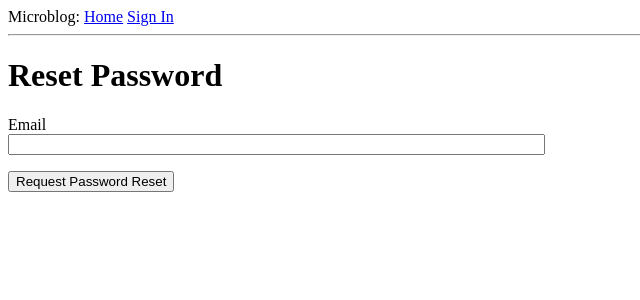
After one commit to bendaten/flask_tutorial, a Flask app: page /reset_password_request in a window 1280 px wide. The commit adds this page. Shown: the top 300 px of the page, without its empty margins (0-640 px from the left). Run offline with Flask 2, Linux system fonts and the light colour scheme.

Commit message:
chapter 10

```diff
--- a/app/__init__.py
+++ b/app/__init__.py
@@ -2,6 +2,7 @@ import logging
 import os
 from logging.handlers import SMTPHandler, RotatingFileHandler
 
+from flask_mail import Mail
 from flask_sqlalchemy import SQLAlchemy
 from flask import Flask
 from flask_migrate import Migrate
@@ -15,6 +16,7 @@ db = SQLAlchemy(app)
 migrate = Migrate(app, db)
 login = LoginManager(app)
 login.login_view = 'login'
+mail = Mail(app)
 
 if not app.debug:
     if app.config['MAIL_SERVER']:
--- a/app/forms.py
+++ b/app/forms.py
@@ -50,3 +50,15 @@ class PostForm(FlaskForm):
     post = TextAreaField('Say something', validators=[
         DataRequired(), Length(min=1, max=140)])
     submit = SubmitField('Submit')
+
+
+class ResetPasswordRequestForm(FlaskForm):
+    email = StringField('Email', validators=[DataRequired(), Email()])
+    submit = SubmitField('Request Password Reset')
+
+
+class ResetPasswordForm(FlaskForm):
+    password = PasswordField('Password', validators=[DataRequired()])
+    password2 = PasswordField(
+        'Repeat Password', validators=[DataRequired(), EqualTo('password')])
+    submit = SubmitField('Request Password Reset')
--- a/app/routes.py
+++ b/app/routes.py
@@ -5,9 +5,11 @@ from flask_login import current_user, login_user, logout_user, login_required
 from werkzeug.urls import url_parse
 
 from app import app
-from app.forms import LoginForm, RegistrationForm, EditProfileForm, PostForm
+from app.forms import LoginForm, RegistrationForm, EditProfileForm, PostForm, ResetPasswordRequestForm, \
+    ResetPasswordForm
 from app import db
 from app.models import User, Post
+from app.email import send_password_reset_email
 
 
 @app.before_request
@@ -150,3 +152,34 @@ def explore():
     prev_url = url_for('explore', page=posts.prev_num) \
         if posts.has_prev else None
     return render_template('index.html', title='Explore', posts=posts.items, next_url=next_url, prev_url=prev_url)
+
+
+@app.route('/reset_password_request', methods=['GET', 'POST'])
+def reset_password_request():
+    if current_user.is_authenticated:
+        return redirect(url_for('index'))
+    form = ResetPasswordRequestForm()
+    if form.validate_on_submit():
+        the_user = User.query.filter_by(email=form.email.data).first()
+        if the_user:
+            send_password_reset_email(the_user)
+        flash('Check your email for the instructions to reset your password')
+        return redirect(url_for('login'))
+    return render_template('reset_password_request.html',
+                           title='Reset Password', form=form)
+
+
+@app.route('/reset_password/<token>', methods=['GET', 'POST'])
+def reset_password(token):
+    if current_user.is_authenticated:
+        return redirect(url_for('index'))
+    the_user = User.verify_reset_password_token(token)
+    if not the_user:
+        return redirect(url_for('index'))
+    form = ResetPasswordForm()
+    if form.validate_on_submit():
+        the_user.set_password(form.password.data)
+        db.session.commit()
+        flash('Your password has been reset.')
+        return redirect(url_for('login'))
+    return render_template('reset_password.html', form=form)
--- a/app/templates/login.html
+++ b/app/templates/login.html
@@ -22,4 +22,5 @@
         <p>{{ form.submit() }}</p>
     </form>
     <p>New User? <a href="{{ url_for('register') }}">Click to Register!</a></p>
+    <p>Forgot Your Password? <a href="{{ url_for('reset_password_request') }}">Click to Reset It</a></p>
 {% endblock %}
--- /dev/null
+++ b/app/templates/reset_password_request.html
@@ -0,0 +1,16 @@
+{% extends "base.html" %}
+
+{% block content %}
+    <h1>Reset Password</h1>
+    <form action="" method="post">
+        {{ form.hidden_tag() }}
+        <p>
+            {{ form.email.label }}<br>
+            {{ form.email(size=64) }}<br>
+            {% for error in form.email.errors %}
+            <span style="color: red;">[{{ error }}]</span>
+            {% endfor %}
+        </p>
+        <p>{{ form.submit() }}</p>
+    </form>
+{% endblock %}
```
Also changed, not shown: app/email.py (added, +29 -0 lines), app/models.py (+18 -1 lines), app/templates/email/reset_password.html (added, +12 -0 lines), app/templates/email/reset_password.txt (added, +11 -0 lines), app/templates/reset_password.html (added, +23 -0 lines), README.md, app.db.
